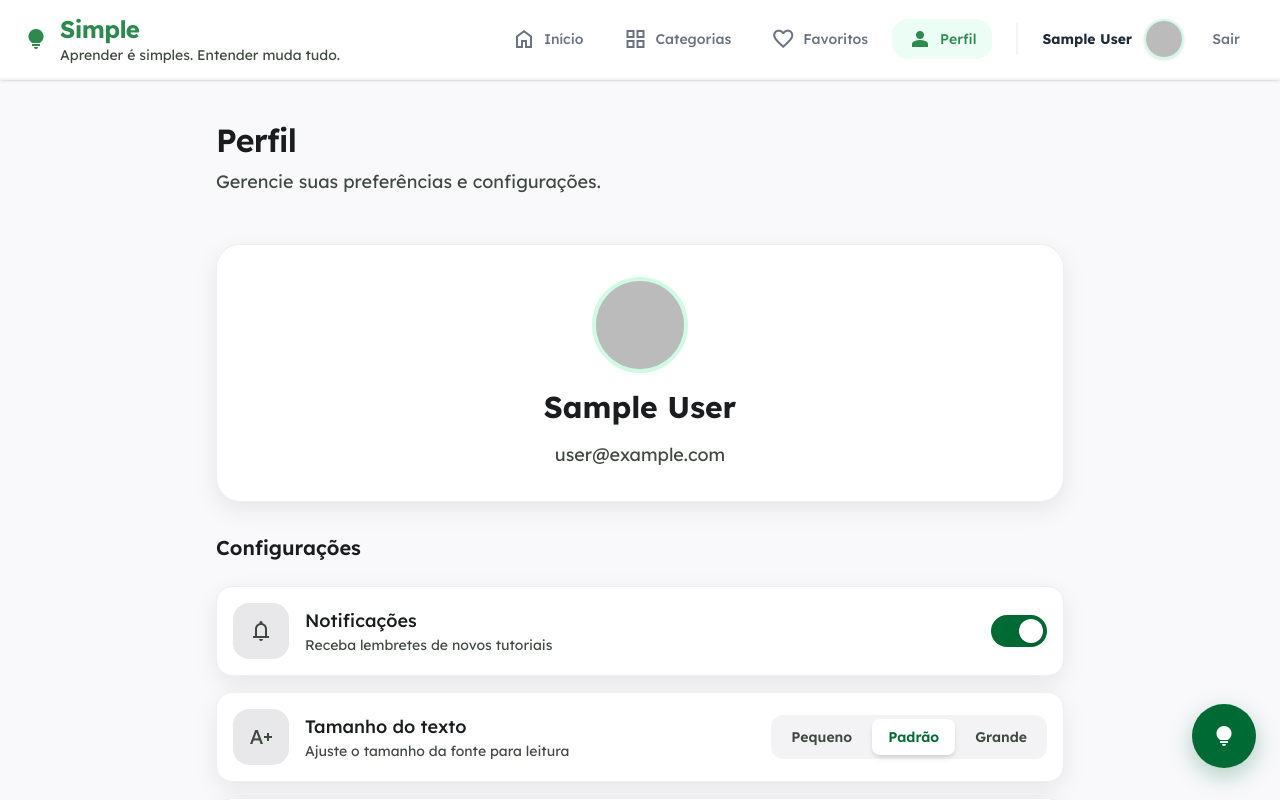
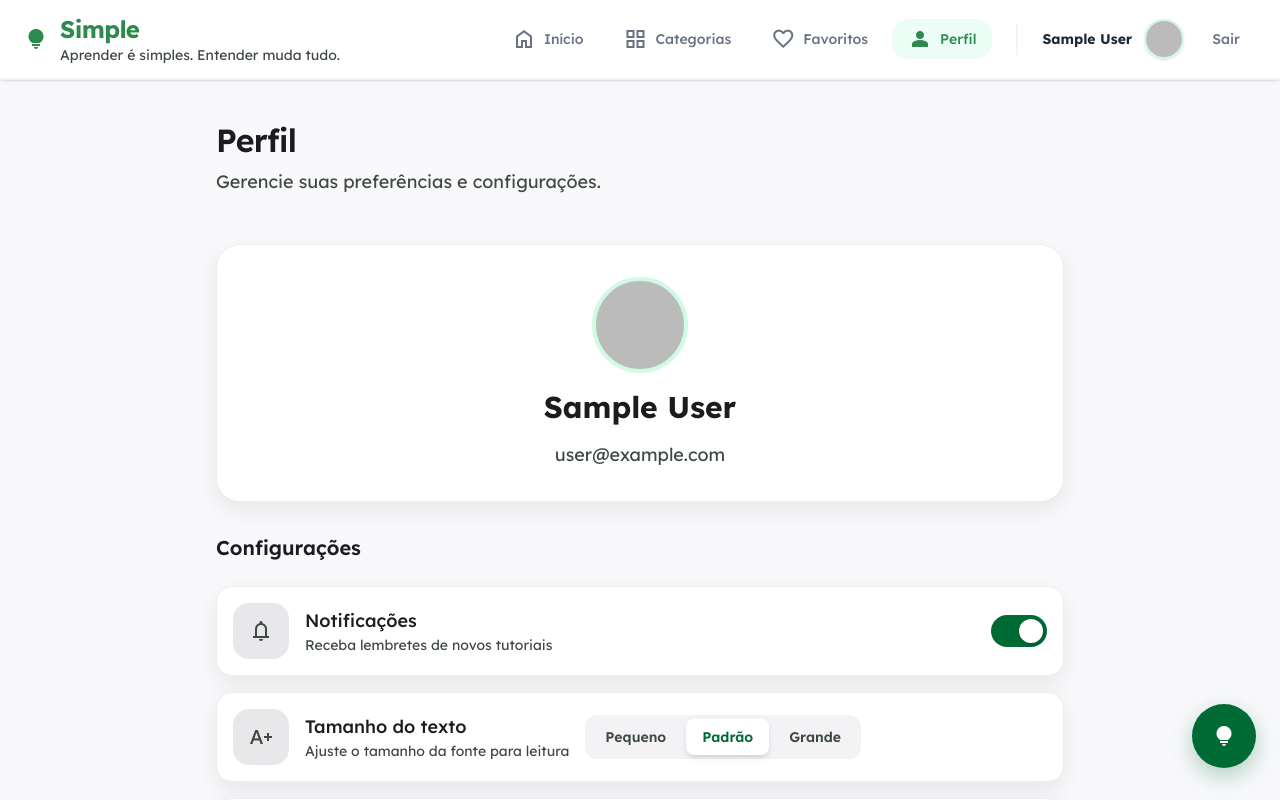
Before and after one commit to clebermarquesdev/Simple, a Next.js app: page /perfil in a window 1280 px wide. Shown: the top 800 px of the page. Built offline with nearby package versions, Linux system fonts and the light colour scheme; no server answers; sample sign-in values are in the browser's storage.

Commit message:
2° Commit - 08-05-2026

```diff
--- a/src/app/perfil/PerfilClient.tsx
+++ b/src/app/perfil/PerfilClient.tsx
@@ -70,7 +70,8 @@ export default function PerfilClient({ user }: PerfilClientProps) {
         </div>
 
         {/* Font Size Setting */}
-        <div className="bg-surface-container-lowest rounded-xl p-4 flex items-center gap-4 card-shadow border border-surface-container">
+        <div className="bg-surface-container-lowest rounded-xl p-4 flex flex-col sm:flex-row sm:items-center gap-4 card-shadow border border-surface-container">
+          <div className="flex items-center gap-4">
             <div className="min-w-[56px] min-h-[56px] bg-surface-container-high rounded-xl flex items-center justify-center">
               <Icon name="text_increase" className="text-2xl text-on-surface-variant" />
             </div>
@@ -78,7 +79,8 @@ export default function PerfilClient({ user }: PerfilClientProps) {
               <p className="text-lg font-medium text-on-surface">Tamanho do texto</p>
               <p className="text-sm text-on-surface-variant">Ajuste o tamanho da fonte para leitura</p>
             </div>
-          <div className="flex bg-surface-container-low rounded-lg p-1 gap-1">
+          </div>
+          <div className="flex bg-surface-container-low rounded-lg p-1 gap-1 w-full sm:w-auto">
             {[
               { id: "small", label: "Pequeno" },
               { id: "medium", label: "Padrão" },
@@ -88,7 +90,7 @@ export default function PerfilClient({ user }: PerfilClientProps) {
                 key={size.id}
                 onClick={() => setFontSize(size.id as "small" | "medium" | "large")}
                 className={`
-                  px-4 py-2 rounded-md text-sm font-semibold transition-all cursor-pointer flex-1 text-center
+                  px-3 sm:px-4 py-2 rounded-md text-sm font-semibold transition-all cursor-pointer flex-1 text-center
                   ${fontSize === size.id ? "bg-white shadow-md text-primary" : "text-on-surface-variant hover:text-on-surface"}
                 `}
               >
```
Lines whose indentation alone changed are shown as unchanged.
